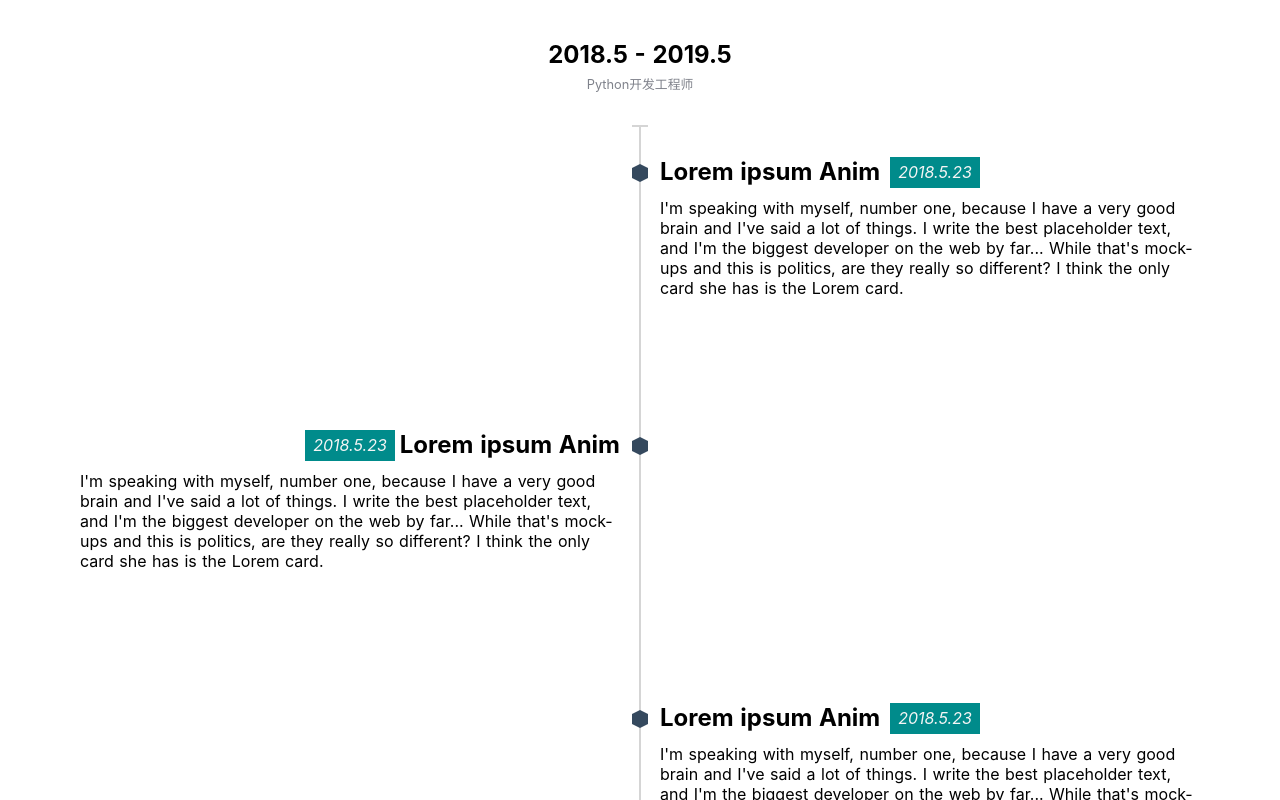
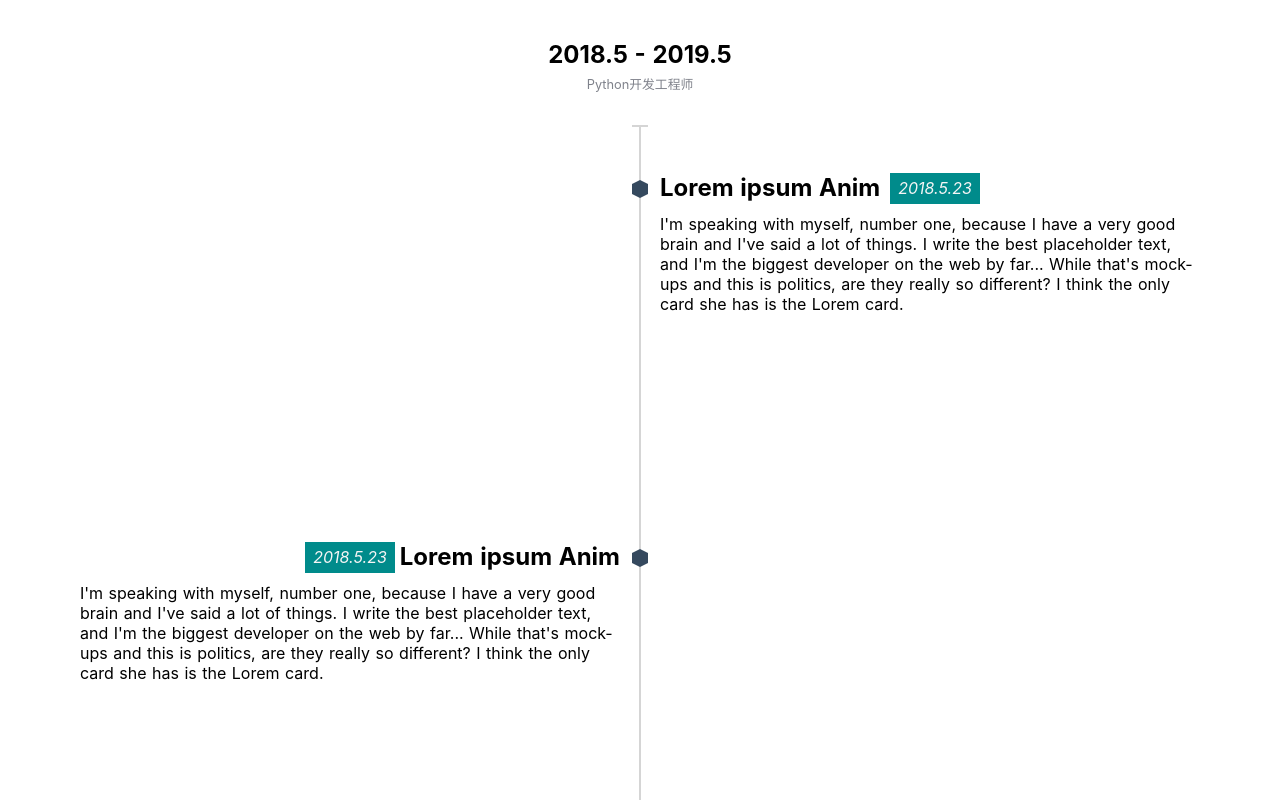
Before and after one commit to zeev-kell/zeev-kell.github.io, a Nuxt app: page /about in a window 1280 px wide. Shown: the part 1020-1820 px from the top of the page. Built offline with nearby package versions, Linux system fonts and the light colour scheme.

Commit message:
修改about的顺序

```diff
--- a/assets/stylus/mixins.styl
+++ b/assets/stylus/mixins.styl
@@ -1,13 +1,13 @@
 media_queries = {
-  mobile_  : "only screen and (min-width: 480px)", // 大于等于 480px
-  tablet_  : "only screen and (min-width: 768px)", // 小屏幕（平板，大于等于 768px）
-  laptop_  : "only screen and (min-width: 992px)", // 中等屏幕（桌面显示器，大于等于 992px）
-  desktop_ : "only screen and (min-width: 1200px)", // 大屏幕（大桌面显示器，大于等于 1200px）
+  mobile_  : "only screen and (min-width: 480px)",  // 大于等于 480px
+  tablet_  : "only screen and (min-width: 768px)",  // 大于等于 768px  小屏幕（平板）
+  laptop_  : "only screen and (min-width: 992px)",  // 大于等于 992px  中等屏幕（桌面显示器）
+  desktop_ : "only screen and (min-width: 1200px)", // 大于等于 1200px 大屏幕（大桌面显示器）
 
-  _mobile  : "only screen and (max-width: 479px)", // 小于等于 479px
-  _tablet  : "only screen and (max-width: 767px)", // 小于等于 767px
-  _laptop  : "only screen and (max-width: 991px)", // 小于等于 991px
-  _desktop : "only screen and (max-width: 1199px)" // 小于等于 1119px
+  _mobile  : "only screen and (max-width: 479px)",  // 小于等于 479px
+  _tablet  : "only screen and (max-width: 767px)",  // 小于等于 767px
+  _laptop  : "only screen and (max-width: 991px)",  // 小于等于 991px
+  _desktop : "only screen and (max-width: 1199px)"  // 小于等于 1119px
 }
 
 for_breakpoint(breakpoints)
--- a/assets/utils.js
+++ b/assets/utils.js
@@ -1,3 +1,3 @@
 export function random(obj, length = ~~(Math.random() * 10)) {
-  return Array.from({length}).map(() => Object.assign({}, obj));
+  return Array.from({length}).map(() => Object.assign({}, JSON.parse(JSON.stringify(obj))));
 }
--- a/package.json
+++ b/package.json
@@ -20,7 +20,8 @@
     "koa": "^2.6.2",
     "nuxt": "^2.4.0",
     "stylus": "^0.54.5",
-    "stylus-loader": "^3.0.2"
+    "stylus-loader": "^3.0.2",
+    "vivus": "^0.4.4"
   },
   "devDependencies": {
     "nodemon": "^1.18.9",
--- a/pages/about.vue
+++ b/pages/about.vue
@@ -19,7 +19,7 @@
         <ul class="content-container">
           <span class="pole"></span>
           <li class="content-list" v-for="(content, index) in work.contents"
-              :class="{'content-left':index & 1}">
+              :class="{'content-left':content.index & 1}">
             <div class="content-header">
               <div class="content-title">
                 <h2>{{content.title}}</h2>
@@ -47,7 +47,7 @@
     name: "about",
     data() {
       return {
-        workList: random({
+        workList_: random({
           time: '2018.5 - 2019.5',
           subText: 'Python开发工程师',
           contents: random({
@@ -57,11 +57,23 @@
           }, 3)
         }, 2)
       }
+    },
+    computed: {
+      workList() {
+        let i = 0;
+        this.workList_.forEach(w => {
+          w.contents.forEach(c => {
+            c.index = i++;
+          })
+        });
+        return this.workList_;
+      }
     }
   }
 </script>
 
 <style scoped lang="stylus" rel="stylesheet/stylus">
+  @import "../assets/stylus/mixins.styl";
   $pd = 20px;
   $bg = #35495e;
   .background {
@@ -151,7 +163,7 @@
   }
 
   .content-list {
-    padding-top 2em
+    padding-top 3rem
     position: relative;
   }
 
@@ -187,7 +199,10 @@
   .description {
     width 50%;
     margin 0 0 0 50%
-    padding 0 0 80px $pd;
+    padding 0 0 7rem $pd;
+    +for_breakpoint(desktop_) {
+      padding 0 0 10rem $pd;
+    }
   }
 
   .content-left {
```
Also changed, not shown: 1 other file (tests, documents, lock files or other folders).
